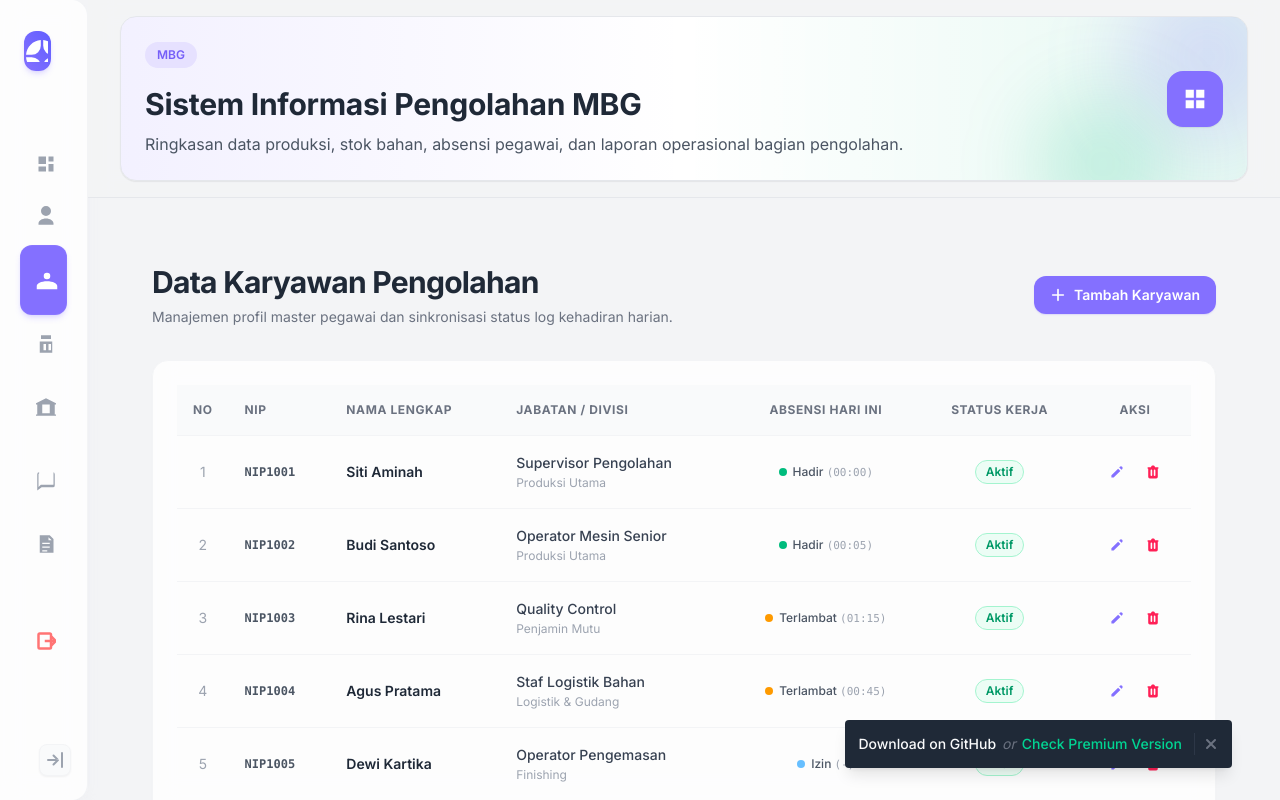
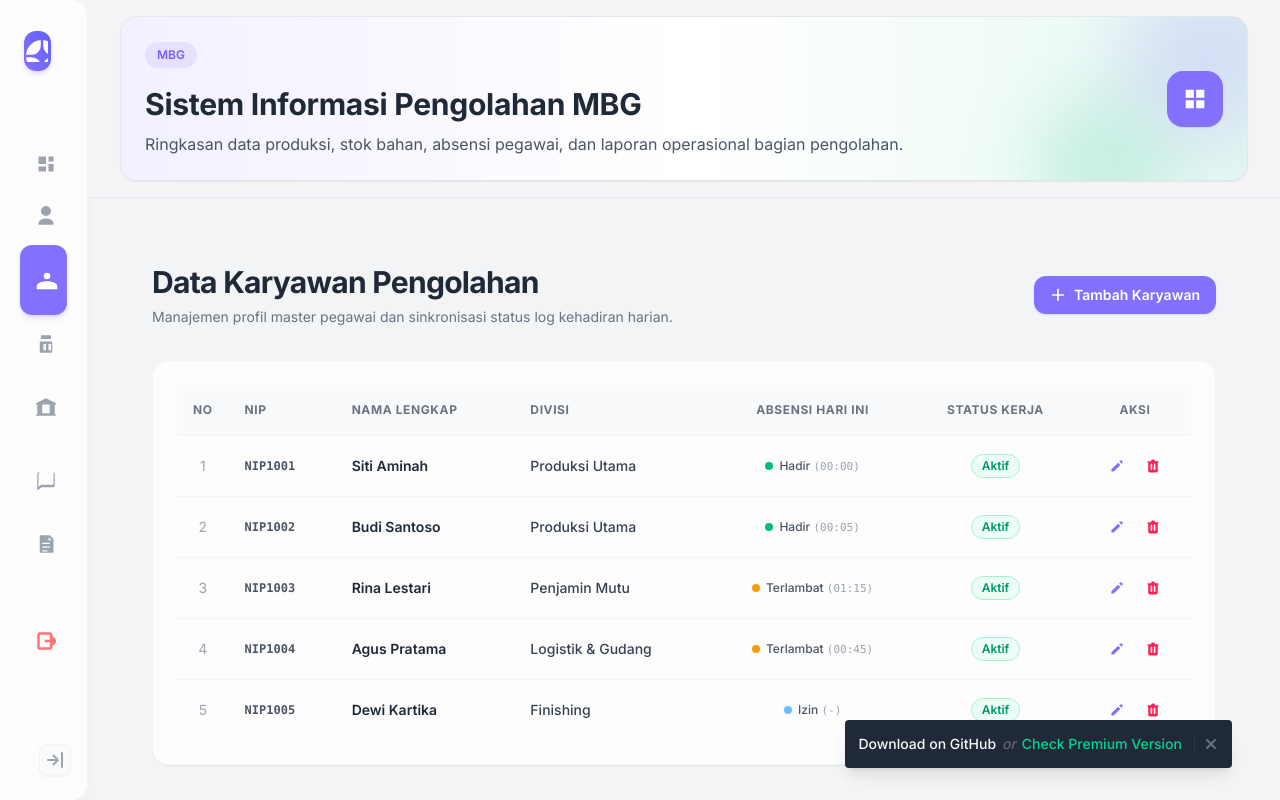
Before and after one commit to rajif24ti/projectbpf2_aatKel3, a React (Vite) app: page /data-karyawan in a window 1280 px wide. Built offline with nearby package versions, Linux system fonts and the light colour scheme.

Commit message:
lanjutan 3

```diff
--- a/src/pages/DataKaryawan.jsx
+++ b/src/pages/DataKaryawan.jsx
@@ -3,11 +3,11 @@ import React, { useState } from 'react';
 function DataKaryawan() {
   // 1. STATE UTAMA: Menyimpan data profil karyawan tim pengolahan
   const [dataKaryawan, setDataKaryawan] = useState([
-    { id: 1, nip: 'NIP1001', nama: 'Siti Aminah', jabatan: 'Supervisor Pengolahan', divisi: 'Produksi Utama', statusKerja: 'Aktif' },
-    { id: 2, nip: 'NIP1002', nama: 'Budi Santoso', jabatan: 'Operator Mesin Senior', divisi: 'Produksi Utama', statusKerja: 'Aktif' },
-    { id: 3, nip: 'NIP1003', nama: 'Rina Lestari', jabatan: 'Quality Control', divisi: 'Penjamin Mutu', statusKerja: 'Aktif' },
-    { id: 4, nip: 'NIP1004', nama: 'Agus Pratama', jabatan: 'Staf Logistik Bahan', divisi: 'Logistik & Gudang', statusKerja: 'Aktif' },
-    { id: 5, nip: 'NIP1005', nama: 'Dewi Kartika', jabatan: 'Operator Pengemasan', divisi: 'Finishing', statusKerja: 'Aktif' },
+    { id: 1, nip: 'NIP1001', nama: 'Siti Aminah', divisi: 'Produksi Utama', statusKerja: 'Aktif' },
+    { id: 2, nip: 'NIP1002', nama: 'Budi Santoso', divisi: 'Produksi Utama', statusKerja: 'Aktif' },
+    { id: 3, nip: 'NIP1003', nama: 'Rina Lestari', divisi: 'Penjamin Mutu', statusKerja: 'Aktif' },
+    { id: 4, nip: 'NIP1004', nama: 'Agus Pratama', divisi: 'Logistik & Gudang', statusKerja: 'Aktif' },
+    { id: 5, nip: 'NIP1005', nama: 'Dewi Kartika', divisi: 'Finishing', statusKerja: 'Aktif' },
   ]);
 
   // DATA MOCK INTEGRASI ABSENSI (Menghubungkan visual status real-time dengan komponen Absensi Anda)
@@ -27,7 +27,6 @@ function DataKaryawan() {
     id: null,
     nip: '',
     nama: '',
-    jabatan: '',
     divisi: '',
     statusKerja: 'Aktif'
   });
@@ -69,7 +68,7 @@ function DataKaryawan() {
 
   // Navigasi ke halaman Tambah Data Karyawan (Create)
   const openCreateMode = () => {
-    setFormData({ id: null, nip: '', nama: '', jabatan: '', divisi: '', statusKerja: 'Aktif' });
+    setFormData({ id: null, nip: '', nama: '',  divisi: '', statusKerja: 'Aktif' });
     setViewMode('create');
   };
 
@@ -87,7 +86,6 @@ function DataKaryawan() {
       id: formData.id || Date.now(),
       nip: formData.nip,
       nama: formData.nama,
-      jabatan: formData.jabatan,
       divisi: formData.divisi,
       statusKerja: formData.statusKerja
     };
@@ -125,7 +123,7 @@ function DataKaryawan() {
             <p className="text-sm text-gray-500 dark:text-gray-400 mt-1">
               {viewMode === 'index' && 'Manajemen profil master pegawai dan sinkronisasi status log kehadiran harian.'}
               {viewMode === 'create' && 'Pendaftaran data profil karyawan operasional baru.'}
-              {viewMode === 'edit' && 'Pembaruan informasi jabatan atau status kerja karyawan.'}
+              {viewMode === 'edit' && 'Pembaruan informasi divisi kerja karyawan.'}
             </p>
           </div>
 
@@ -152,7 +150,7 @@ function DataKaryawan() {
                     <th className="p-4 text-center w-12">No</th>
                     <th className="p-4">NIP</th>
                     <th className="p-4">Nama Lengkap</th>
-                    <th className="p-4">Jabatan / Divisi</th>
+                    <th className="p-4">Divisi</th>
                     <th className="p-4 text-center">Absensi Hari Ini</th>
                     <th className="p-4 text-center">Status Kerja</th>
                     <th className="p-4 text-center w-28">Aksi</th>
@@ -172,10 +170,7 @@ function DataKaryawan() {
                         <td className="p-4 text-center text-gray-400">{index + 1}</td>
                         <td className="p-4 font-mono text-xs font-semibold text-gray-600 dark:text-gray-400">{item.nip}</td>
                         <td className="p-4 font-semibold text-gray-800 dark:text-gray-100">{item.nama}</td>
-                        <td className="p-4">
-                          <div className="font-medium">{item.jabatan}</div>
-                          <div className="text-xs text-gray-400 dark:text-gray-500">{item.divisi}</div>
-                        </td>
+                        <td className="p-4 font-medium text-gray-700 dark:text-gray-300">{item.divisi}</td>
                         {/* Kolom yang menyambung dengan data absensi */}
                         <td className="p-4 text-center">
                           {getAbsensiBadge(item.nama)}
@@ -257,19 +252,6 @@ function DataKaryawan() {
               </div>
 
               <div className="grid grid-cols-1 sm:grid-cols-2 gap-4">
-                {/* Field: Jabatan */}
-                <div>
-                  <label className="block text-sm font-medium text-gray-700 dark:text-gray-300 mb-1.5">Jabatan</label>
-                  <input
-                    type="text"
-                    name="jabatan"
-                    value={formData.jabatan}
-                    onChange={handleInputChange}
-                    placeholder="Contoh: Operator Produksi"
-                    required
-                    className="w-full px-4 py-2 bg-gray-50 dark:bg-gray-700/40 border border-gray-200 dark:border-gray-700 rounded-xl focus:ring-2 focus:ring-violet-500 outline-none transition text-sm text-gray-800 dark:text-gray-100"
-                  />
-                </div>
 
                 {/* Field: Divisi */}
                 <div>
@@ -282,10 +264,11 @@ function DataKaryawan() {
                     className="w-full px-4 py-2 bg-gray-50 dark:bg-gray-700/40 border border-gray-200 dark:border-gray-700 rounded-xl focus:ring-2 focus:ring-violet-500 outline-none transition text-sm text-gray-800 dark:text-gray-100"
                   >
                     <option value="">-- Pilih Divisi --</option>
-                    <option value="Produksi Utama">Produksi Utama</option>
-                    <option value="Penjamin Mutu">Penjamin Mutu (QC)</option>
-                    <option value="Logistik & Gudang">Logistik & Gudang</option>
-                    <option value="Finishing">Finishing / Packing</option>
+                    <option value="Pemersiapan">Pemersiapan</option>
+                    <option value="Pengolahan">Pengolahan</option>
+                    <option value="Pemorsian">Pemorsian</option>
+                    <option value="Distribusi">Distribusi</option>
+                    <option value="Pencucian">Pencucian</option>
                   </select>
                 </div>
               </div>
```
